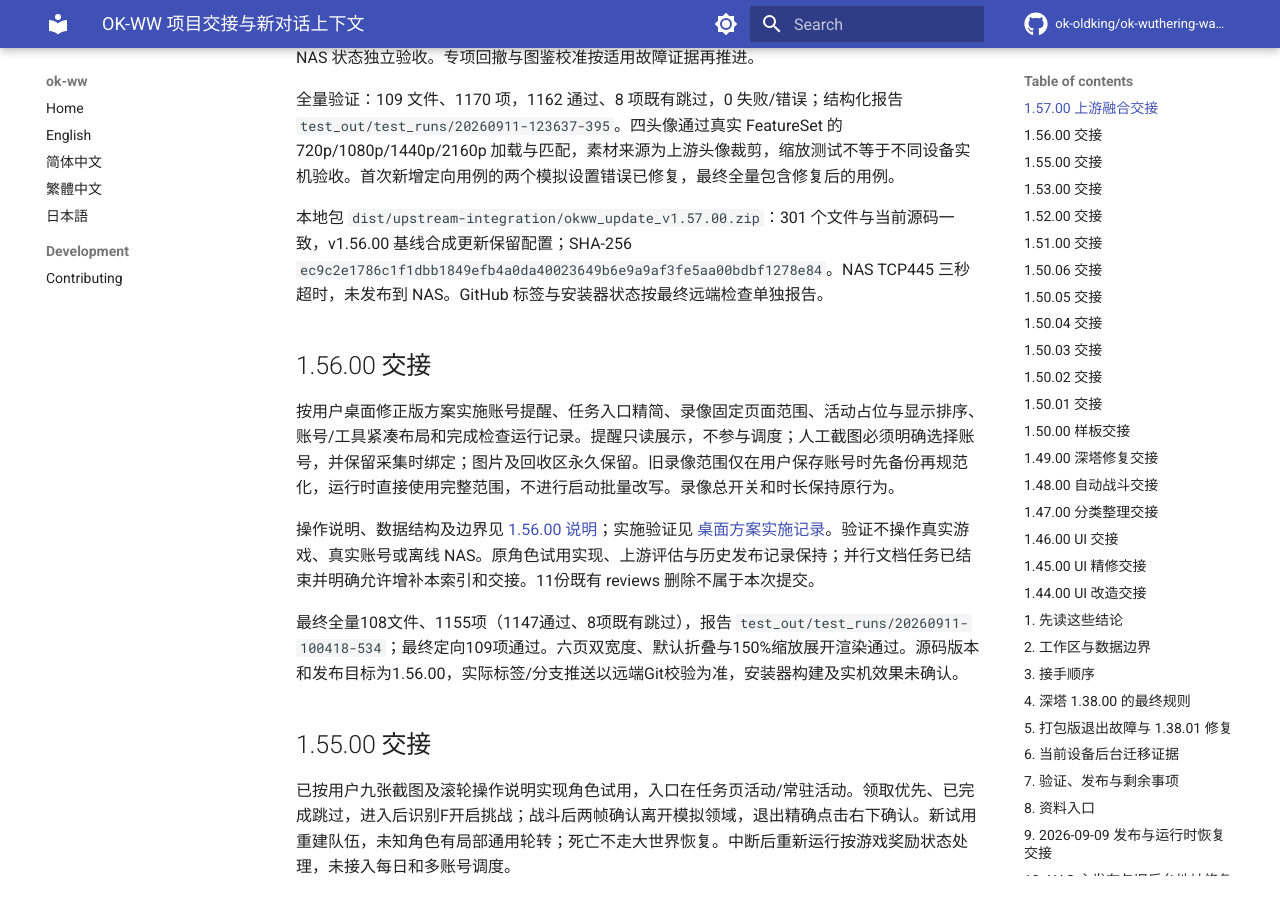
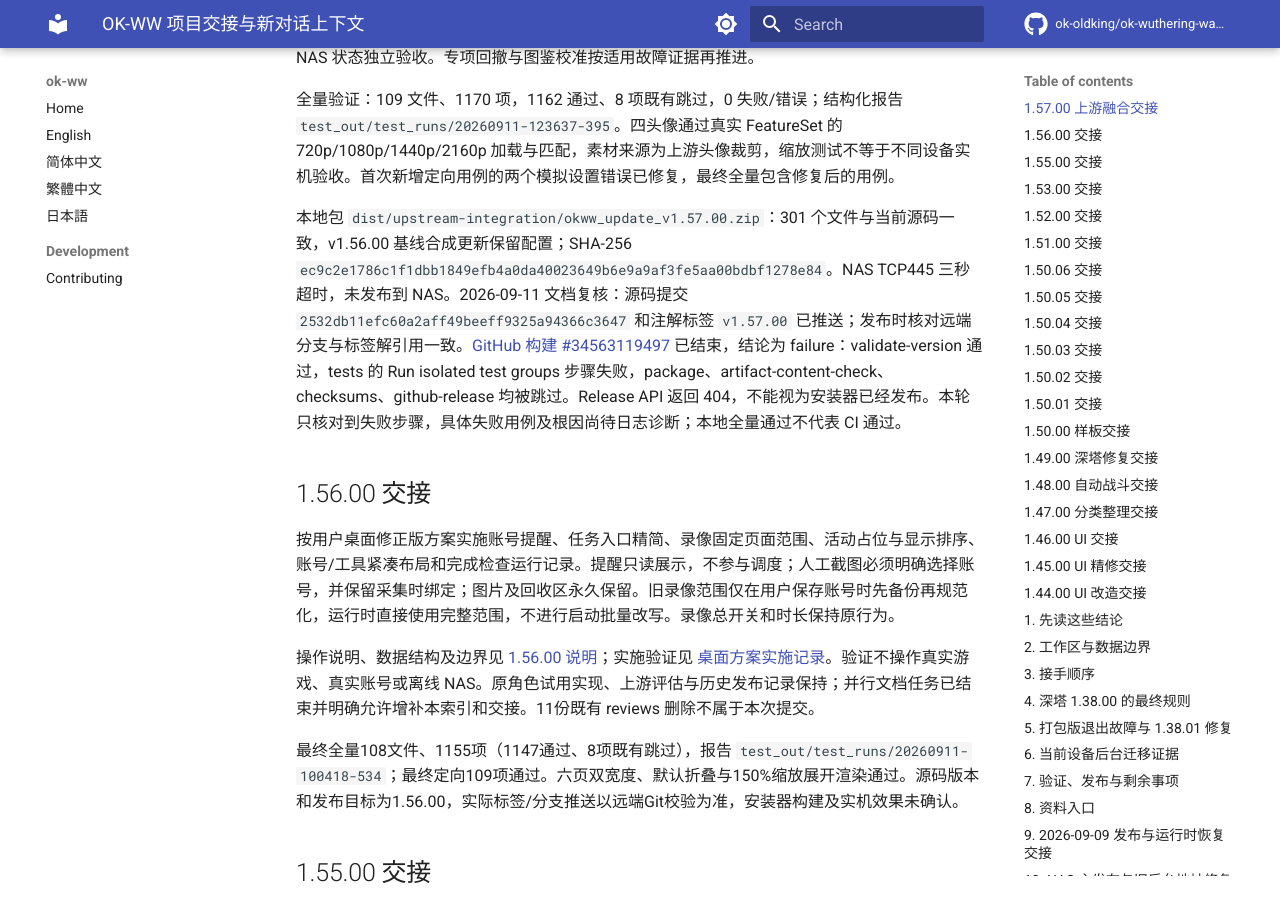
Before and after one commit to xihuojun2020-tech/okww-custom, an MkDocs documentation site: the page built from docs/项目交接与新对话上下文.md, in a window 1280 px wide and 900 px high, scrolled down 446 px. Built offline with MkDocs 1.6.1 and Material for MkDocs 9.7.7, drawn with Linux system fonts in a browser that asks for light colours; comment, search, counter and statistics services are not loaded.

Commit message:
docs: update 1.57.00 publication and CI status

```diff
--- a/docs/项目交接与新对话上下文.md
+++ b/docs/项目交接与新对话上下文.md
@@ -10,7 +10,7 @@
 
 全量验证：109 文件、1170 项，1162 通过、8 项既有跳过，0 失败/错误；结构化报告 `test_out/test_runs/20260911-123637-395`。四头像通过真实 FeatureSet 的 720p/1080p/1440p/2160p 加载与匹配，素材来源为上游头像裁剪，缩放测试不等于不同设备实机验收。首次新增定向用例的两个模拟设置错误已修复，最终全量包含修复后的用例。
 
-本地包 `dist/upstream-integration/okww_update_v1.57.00.zip`：301 个文件与当前源码一致，v1.56.00 基线合成更新保留配置；SHA-256 `ec9c2e1786c1f1dbb1849efb4a0da40023649b6e9a9af3fe5aa00bdbf1278e84`。NAS TCP445 三秒超时，未发布到 NAS。GitHub 标签与安装器状态按最终远端检查单独报告。
+本地包 `dist/upstream-integration/okww_update_v1.57.00.zip`：301 个文件与当前源码一致，v1.56.00 基线合成更新保留配置；SHA-256 `ec9c2e1786c1f1dbb1849efb4a0da40023649b6e9a9af3fe5aa00bdbf1278e84`。NAS TCP445 三秒超时，未发布到 NAS。2026-09-11 文档复核：源码提交 `2532db11efc60a2aff49beeff9325a94366c3647` 和注解标签 `v1.57.00` 已推送；发布时核对远端分支与标签解引用一致。[GitHub 构建 #34563119497](https://github.com/xihuojun2020-tech/okww-custom/actions/runs/34563119497) 已结束，结论为 failure：validate-version 通过，tests 的 Run isolated test groups 步骤失败，package、artifact-content-check、checksums、github-release 均被跳过。Release API 返回 404，不能视为安装器已经发布。本轮只核对到失败步骤，具体失败用例及根因尚待日志诊断；本地全量通过不代表 CI 通过。
 
 ## 1.56.00 交接
 
```
Also changed, not shown: docs/README.md (+2 -2 lines), docs/references/framework-upgrade-assessment-2026-09-11.md (+4 -0 lines), docs/references/upstream-integration-assessment-2026-09-11.md (+4 -0 lines).
